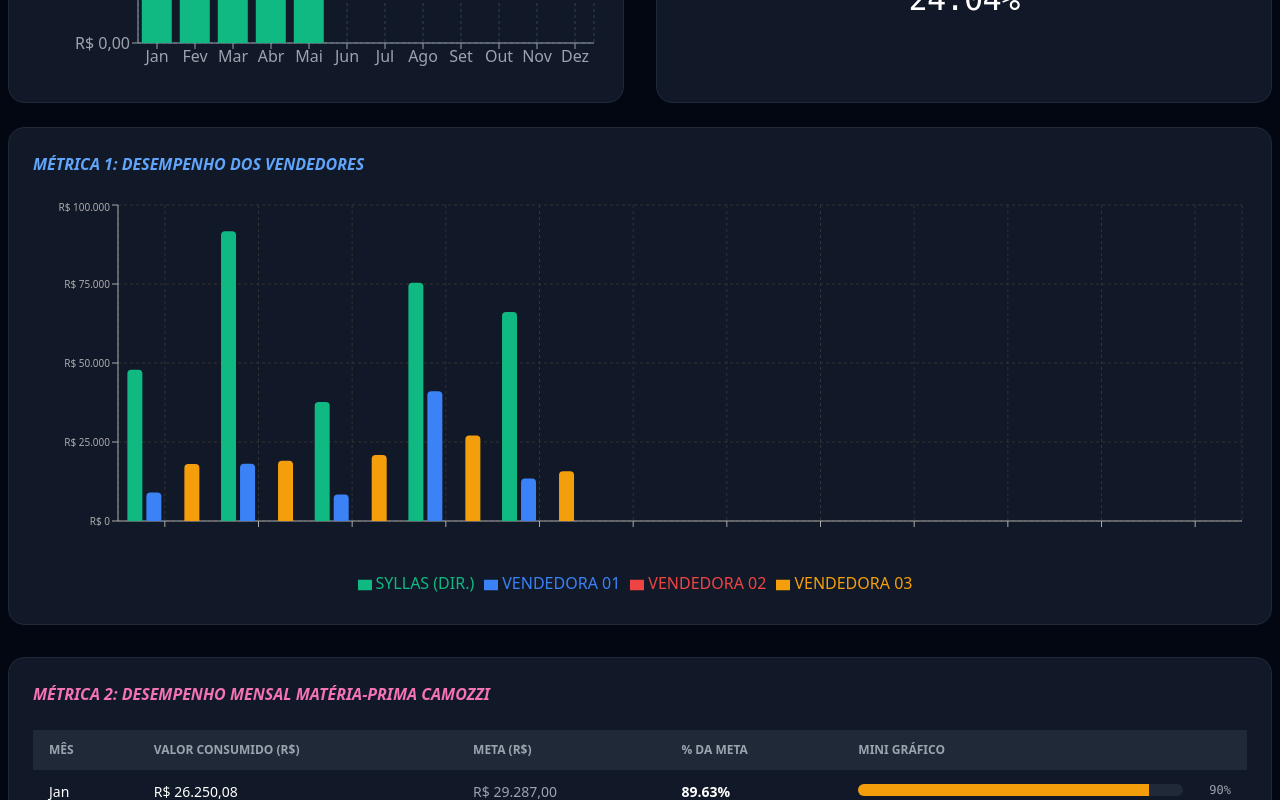
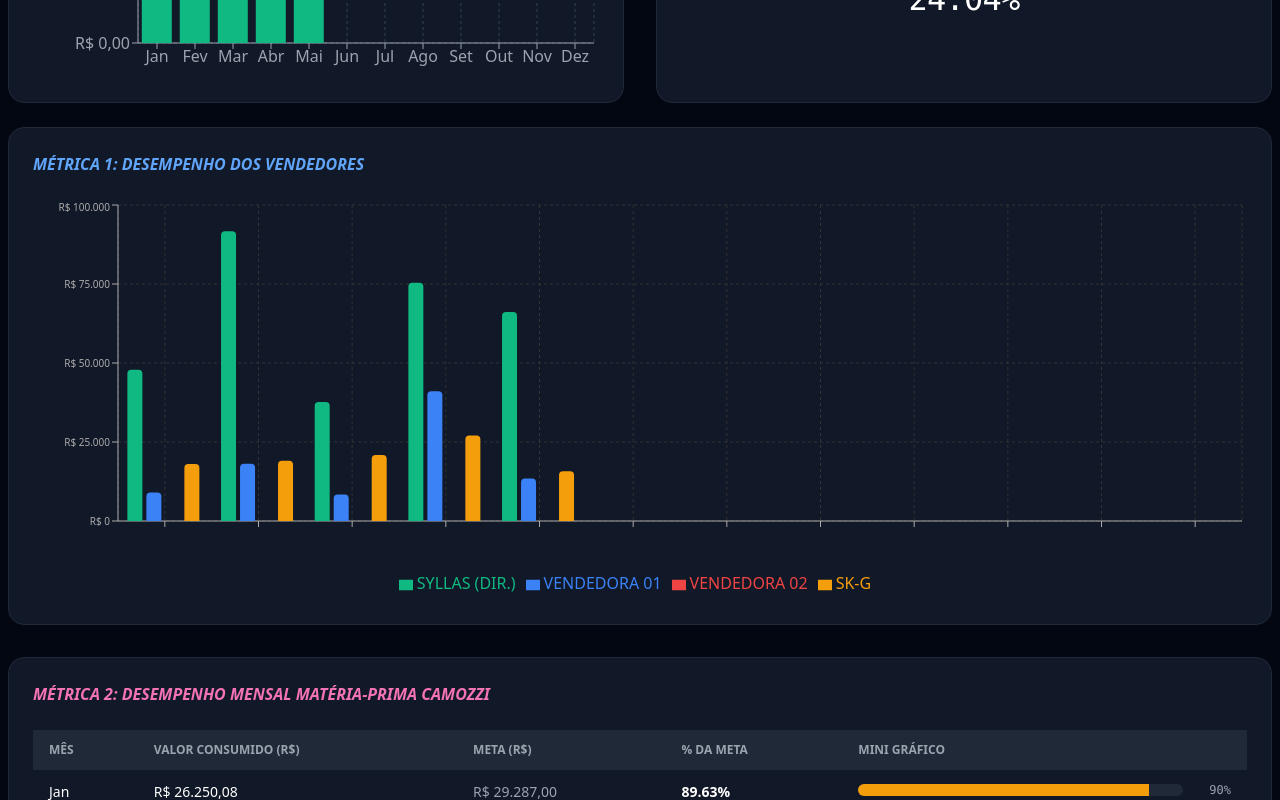
Before and after one commit to juliokarine7l-Solution/Painel-BI-da-SK-G-Automa-o, a React (Vite) app: page / in a window 1280 px wide. Shown: the part 598-1398 px from the top of the page. Built offline with nearby package versions, Linux system fonts and the light colour scheme.

Commit message:
refactor: rename V3 to SKG
Migrate V3 references to SKG across constants, types, and data. Added migration logic to App initialization to ensure data consistency for existing users.

```diff
--- a/App.tsx
+++ b/App.tsx
@@ -107,6 +107,35 @@ const App: React.FC = () => {
                  const prevItem = prev[idx] || {};
                  // Keep the newly requested materia prima inputs from initialCustosEficiencia but users could have edited the other fields
                  return { ...initItem, faturamento: prevItem.faturamento || initItem.faturamento, zmExpress: prevItem.zmExpress || 0, tercExpress: prevItem.tercExpress || 0, correios: prevItem.correios || 0 };
+             });
+         }
+         return prev;
+     });
+
+     // Migrate V3 to SKG
+     setVendedorData((prev: any[]) => {
+         const needsMigration = prev.some(v => v.V3 !== undefined);
+         if (needsMigration) {
+             return prev.map(v => {
+                 if (v.V3 !== undefined) {
+                     const copy = { ...v, SKG: v.V3 };
+                     delete copy.V3;
+                     return copy;
+                 }
+                 return v;
+             });
+         }
+         return prev;
+     });
+
+     setVendedoresConfig((prev: any[]) => {
+         const needsMigration = prev.some(v => v.id === 'V3');
+         if (needsMigration) {
+             return prev.map(v => {
+                 if (v.id === 'V3') {
+                     return { ...v, id: 'SKG', label: 'SK-G' };
+                 }
+                 return v;
              });
          }
          return prev;
--- a/src/data.ts
+++ b/src/data.ts
@@ -26,18 +26,18 @@ export const initialMonthlyData = {
 
 export const initialSalespersonData = {
   2026: [
-    { month: 'Jan', Syllas: 47895.31, V1: 9009.22, V2: 0, V3: 18015.06 },
-    { month: 'Fev', Syllas: 91665.50, V1: 18142.95, V2: 0, V3: 19100.55 },
-    { month: 'Mar', Syllas: 37689.04, V1: 8416.21, V2: 0, V3: 20877.11 },
-    { month: 'Abr', Syllas: 75361.67, V1: 41036.70, V2: 0, V3: 27094.53 },
-    { month: 'Mai', Syllas: 66143.86, V1: 13439.88, V2: 0, V3: 15721.95 },
-    { month: 'Jun', Syllas: 0, V1: 0, V2: 0, V3: 0 },
-    { month: 'Jul', Syllas: 0, V1: 0, V2: 0, V3: 0 },
-    { month: 'Ago', Syllas: 0, V1: 0, V2: 0, V3: 0 },
-    { month: 'Set', Syllas: 0, V1: 0, V2: 0, V3: 0 },
-    { month: 'Out', Syllas: 0, V1: 0, V2: 0, V3: 0 },
-    { month: 'Nov', Syllas: 0, V1: 0, V2: 0, V3: 0 },
-    { month: 'Dez', Syllas: 0, V1: 0, V2: 0, V3: 0 },
+    { month: 'Jan', Syllas: 47895.31, V1: 9009.22, V2: 0, SKG: 18015.06 },
+    { month: 'Fev', Syllas: 91665.50, V1: 18142.95, V2: 0, SKG: 19100.55 },
+    { month: 'Mar', Syllas: 37689.04, V1: 8416.21, V2: 0, SKG: 20877.11 },
+    { month: 'Abr', Syllas: 75361.67, V1: 41036.70, V2: 0, SKG: 27094.53 },
+    { month: 'Mai', Syllas: 66143.86, V1: 13439.88, V2: 0, SKG: 15721.95 },
+    { month: 'Jun', Syllas: 0, V1: 0, V2: 0, SKG: 0 },
+    { month: 'Jul', Syllas: 0, V1: 0, V2: 0, SKG: 0 },
+    { month: 'Ago', Syllas: 0, V1: 0, V2: 0, SKG: 0 },
+    { month: 'Set', Syllas: 0, V1: 0, V2: 0, SKG: 0 },
+    { month: 'Out', Syllas: 0, V1: 0, V2: 0, SKG: 0 },
+    { month: 'Nov', Syllas: 0, V1: 0, V2: 0, SKG: 0 },
+    { month: 'Dez', Syllas: 0, V1: 0, V2: 0, SKG: 0 },
   ]
 };
 
@@ -45,7 +45,7 @@ export const initialSalespeopleConfig = [
   { id: 'Syllas', label: 'SYLLAS (DIR.)', meta: 1389500, color: '#10b981' },
   { id: 'V1', label: 'VENDEDORA 01', meta: 465000, color: '#3b82f6' },
   { id: 'V2', label: 'VENDEDORA 02', meta: 339000, color: '#ef4444' },
-  { id: 'V3', label: 'VENDEDORA 03', meta: 0, color: '#f59e0b' }
+  { id: 'SKG', label: 'SK-G', meta: 0, color: '#f59e0b' }
 ];
 
 export const initialCustosEficiencia = [
--- a/types.ts
+++ b/types.ts
@@ -4,7 +4,7 @@ export interface MonthlyGoal {
   syllas: number;
   v1: number;
   v2: number;
-  v3: number;
+  skg: number;
   total: number;
   obs?: string;
 }
@@ -13,7 +13,7 @@ export interface SellerActual {
   syllas: number;
   v1: number;
   v2: number;
-  v3: number;
+  skg: number;
   // Permite acesso dinâmico via ID do vendedor (syllas, v1, etc.)
   [key: string]: number;
 }
```
Also changed, not shown: constants.ts (+4 -4 lines).
